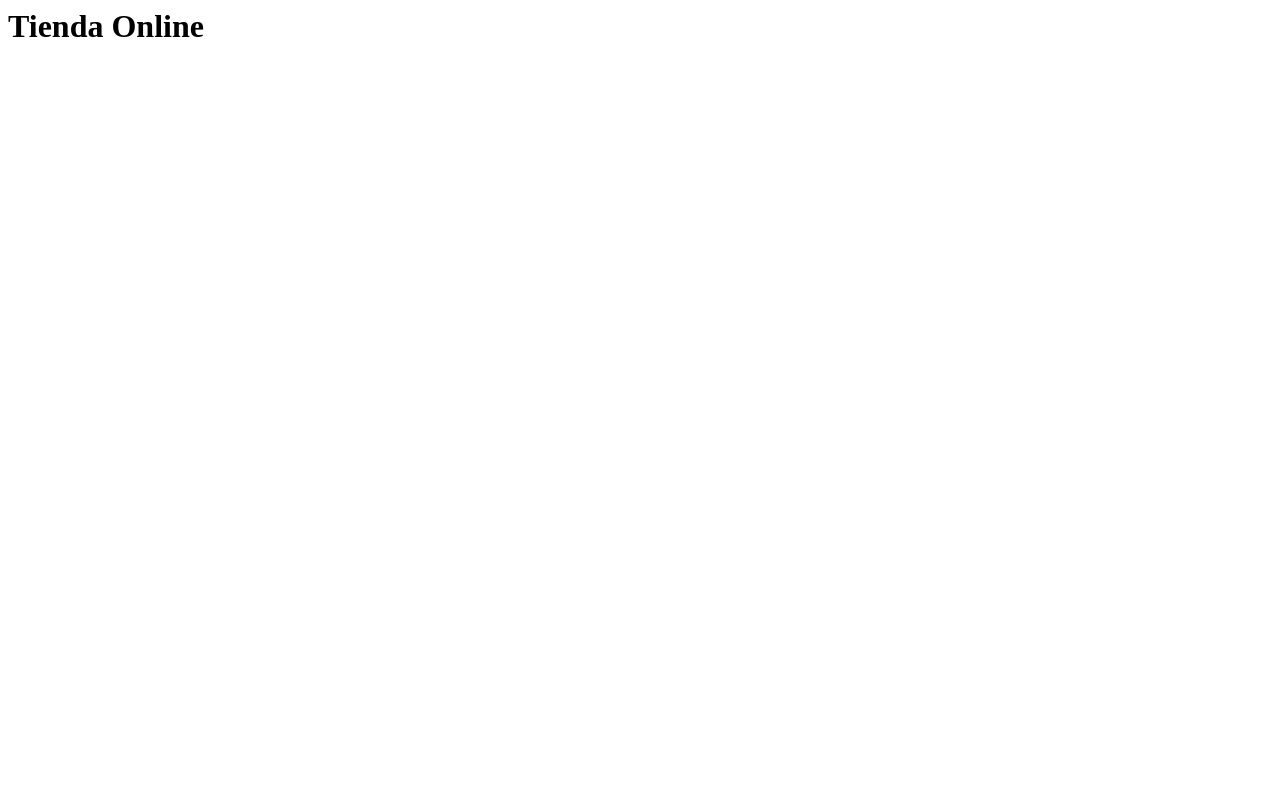
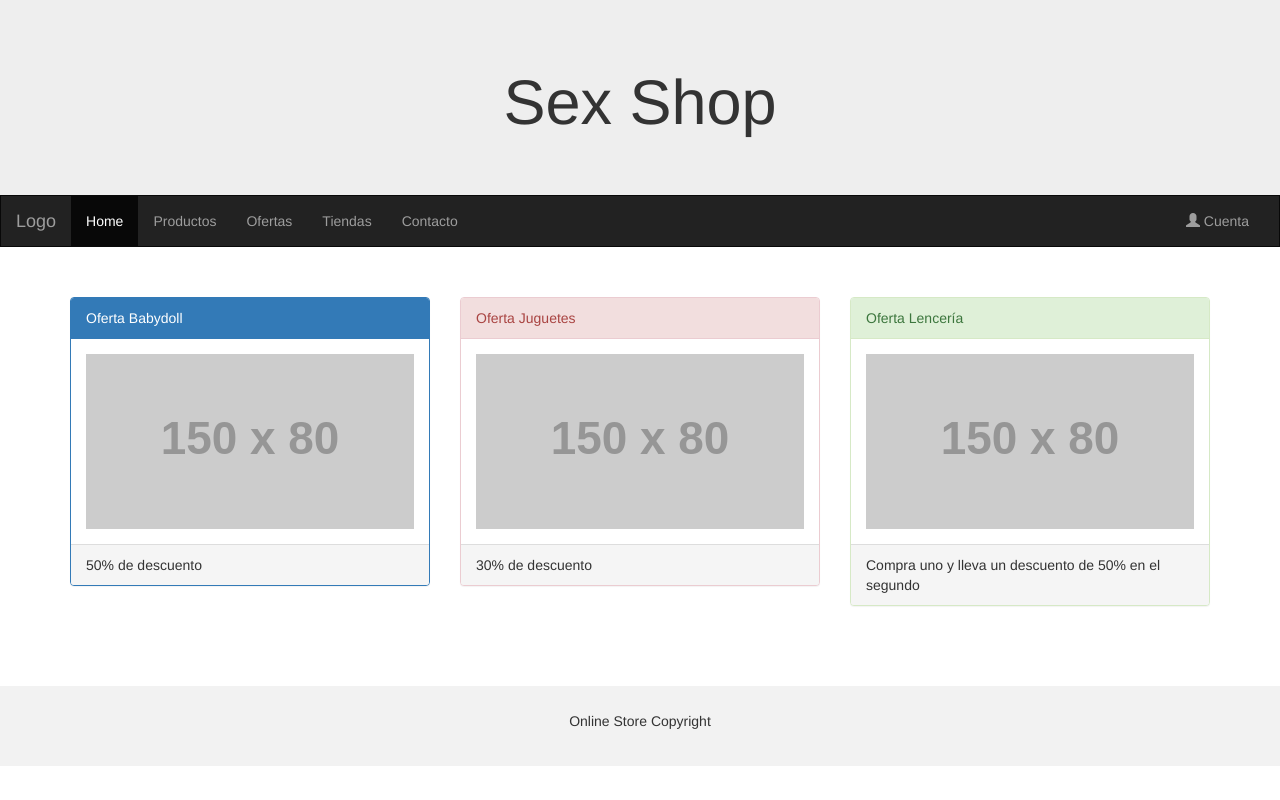
Before and after one commit to afsaa/Laboratorio-de-Software, a Django app: page / in a window 1280 px wide. Before the commit the page is almost empty. Run offline with Django 3.2, Linux system fonts and the light colour scheme; grey boxes labelled with a size stand in for pictures from a placeholder-image service; some libraries are stand-ins or nearby versions.

Commit message:
Frontend fase 1

```diff
--- a/tiendaonline/profiles/templates/home.html
+++ b/tiendaonline/profiles/templates/home.html
@@ -1 +1,94 @@
-<h1>Tienda Online</h1>
+<!DOCTYPE html>
+<html lang="en">
+<head>
+  <title>Sex Shop</title>
+  <meta charset="utf-8">
+  <meta name="viewport" content="width=device-width, initial-scale=1">
+  <link rel="stylesheet" href="https://maxcdn.bootstrapcdn.com/bootstrap/3.3.7/css/bootstrap.min.css">
+  <script src="https://ajax.googleapis.com/ajax/libs/jquery/3.2.1/jquery.min.js"></script>
+  <script src="https://maxcdn.bootstrapcdn.com/bootstrap/3.3.7/js/bootstrap.min.js"></script>
+  <style>
+    /* Remove the navbar's default rounded borders and increase the bottom margin */
+    .navbar {
+      margin-bottom: 50px;
+      border-radius: 0;
+    }
+
+    /* Remove the jumbotron's default bottom margin */
+     .jumbotron {
+      margin-bottom: 0;
+    }
+
+    /* Add a gray background color and some padding to the footer */
+    footer {
+      background-color: #f2f2f2;
+      padding: 25px;
+    }
+  </style>
+</head>
+<body>
+
+<div class="jumbotron">
+  <div class="container text-center">
+    <h1>Sex Shop</h1>
+  </div>
+</div>
+
+<nav class="navbar navbar-inverse">
+  <div class="container-fluid">
+    <div class="navbar-header">
+      <button type="button" class="navbar-toggle" data-toggle="collapse" data-target="#myNavbar">
+        <span class="icon-bar"></span>
+        <span class="icon-bar"></span>
+        <span class="icon-bar"></span>
+      </button>
+      <a class="navbar-brand" href="#">Logo</a>
+    </div>
+    <div class="collapse navbar-collapse" id="myNavbar">
+      <ul class="nav navbar-nav">
+        <li class="active"><a href="#">Home</a></li>
+        <li><a href="#">Productos</a></li>
+        <li><a href="#">Ofertas</a></li>
+        <li><a href="#">Tiendas</a></li>
+        <li><a href="#">Contacto</a></li>
+      </ul>
+      <ul class="nav navbar-nav navbar-right">
+        <li><a href="#"><span class="glyphicon glyphicon-user"></span> Cuenta</a></li>
+      </ul>
+    </div>
+  </div>
+</nav>
+
+<div class="container">
+  <div class="row">
+    <div class="col-sm-4">
+      <div class="panel panel-primary">
+        <div class="panel-heading">Oferta Babydoll</div>
+        <div class="panel-body"><img src="https://placehold.it/150x80?text=IMAGE" class="img-responsive" style="width:100%" alt="Image"></div>
+        <div class="panel-footer">50% de descuento</div>
+      </div>
+    </div>
+    <div class="col-sm-4">
+      <div class="panel panel-danger">
+        <div class="panel-heading">Oferta Juguetes</div>
+        <div class="panel-body"><img src="https://placehold.it/150x80?text=IMAGE" class="img-responsive" style="width:100%" alt="Image"></div>
+        <div class="panel-footer">30% de descuento</div>
+      </div>
+    </div>
+    <div class="col-sm-4">
+      <div class="panel panel-success">
+        <div class="panel-heading">Oferta Lencería</div>
+        <div class="panel-body"><img src="https://placehold.it/150x80?text=IMAGE" class="img-responsive" style="width:100%" alt="Image"></div>
+        <div class="panel-footer">Compra uno y lleva un descuento de 50% en el segundo</div>
+      </div>
+    </div>
+  </div>
+</div><br>
+<br><br>
+
+<footer class="container-fluid text-center">
+  <p>Online Store Copyright</p>
+</footer>
+
+</body>
+</html>
```
Also changed, not shown: tiendaonline/profiles/templates/img/promo-babydoll.jpg (added), tiendaonline/profiles/templates/img/promo-juguetes.jpg (added), tiendaonline/profiles/templates/img/promo-lenceria.jpg (added).
